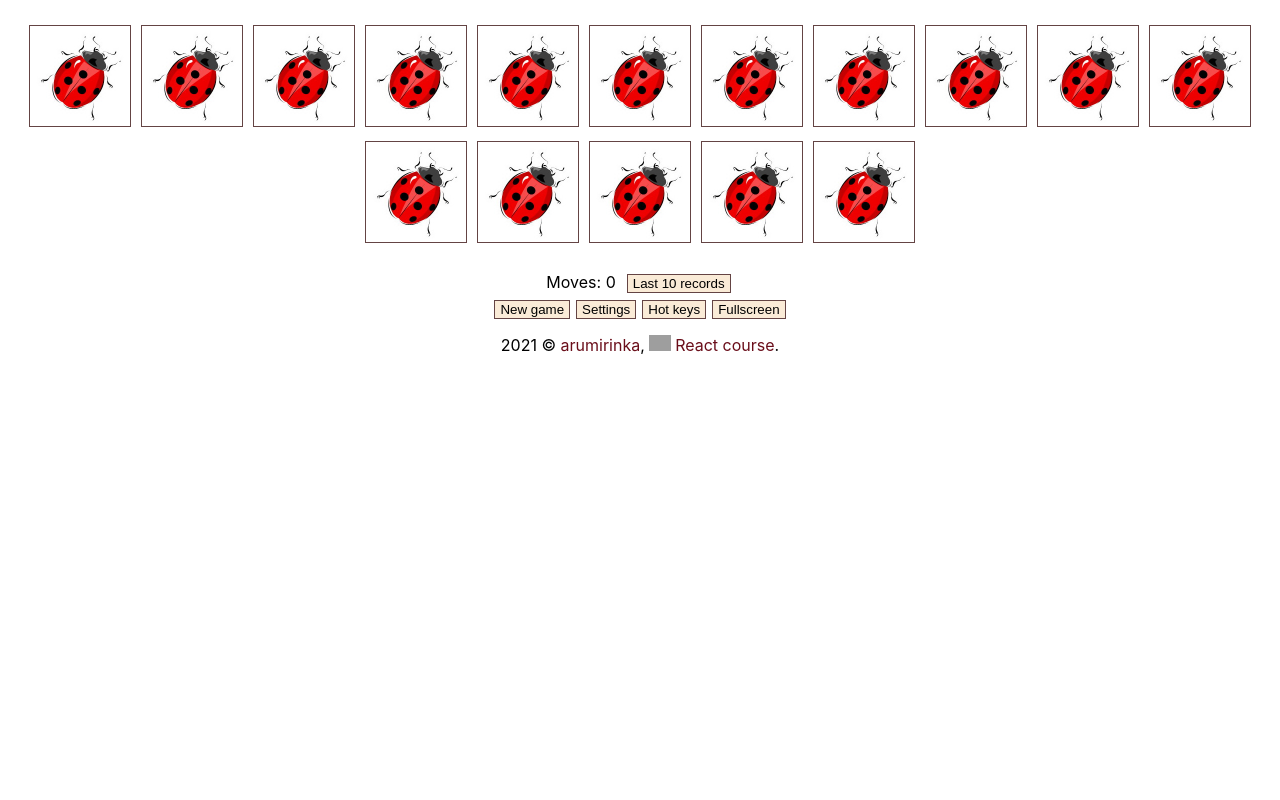
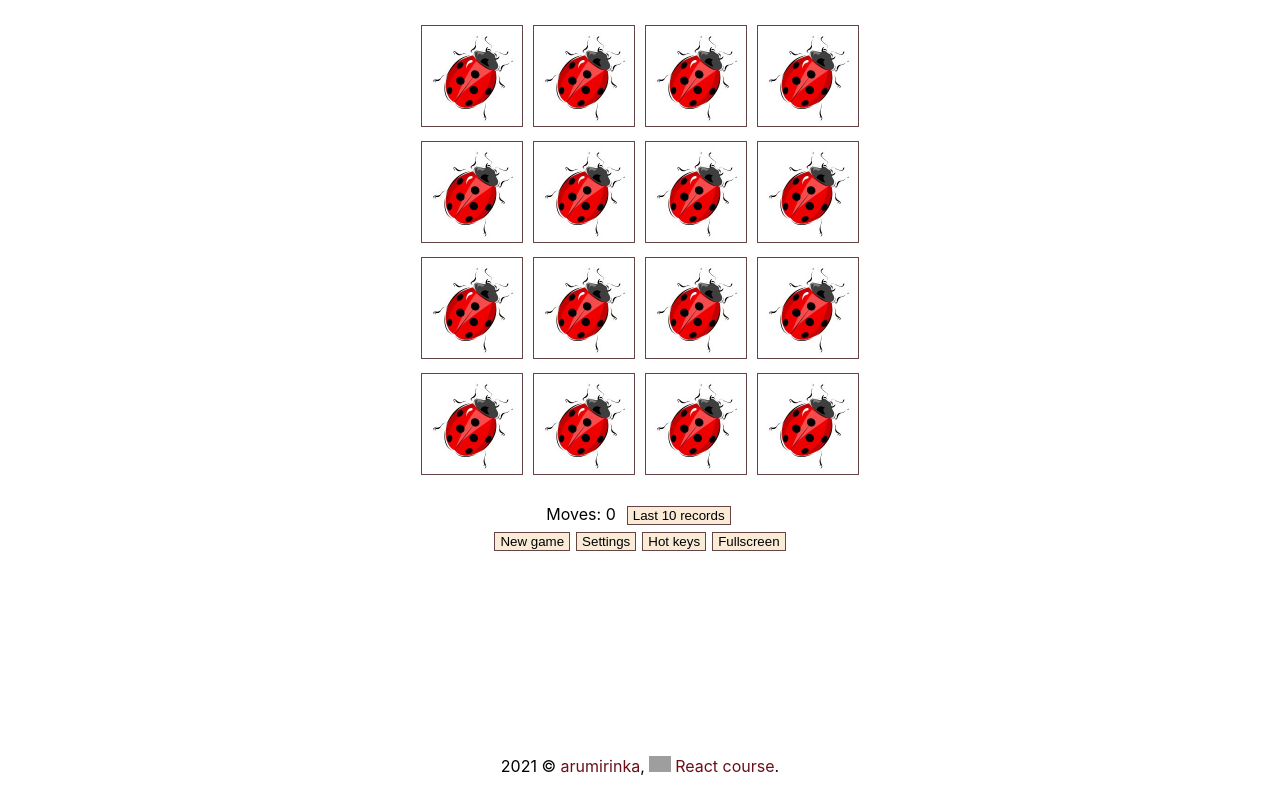
Before and after one commit to arumirinka/react-game, a React (Create React App) app: page / in a window 1280 px wide. Built offline with nearby package versions, Linux system fonts and the light colour scheme; no server answers; grey boxes are pictures that could not be loaded.

Commit message:
feat: add some style changes

```diff
--- a/src/App.css
+++ b/src/App.css
@@ -1,5 +1,14 @@
 .App {
   text-align: center;
+  display: flex;
+  flex-direction: column;
+  min-height: 100vh;
+  max-width: 500px;
+  margin: 0 auto;
+}
+
+.main__wrapper {
+  flex-grow: 1;
 }
 
 .dark-overlay--enabled {
--- a/src/App.jsx
+++ b/src/App.jsx
@@ -227,8 +227,11 @@ function App() {
     };
   }, []);
 
+  const isDarkOverlayOn = isSettingsOpen || isGameWon || isGameInfoOpen || isRecordsOpen;
+
   return (
     <div className="App">
+      <div className="main__wrapper">
         {isSettingsOpen ? (
           <Settings
             changeBackStyle={changeBackStyle}
@@ -248,10 +251,19 @@ function App() {
             changeSoundsVolume={changeSoundsVolume}
           />
         ) : null}
-      {isGameWon ? <Message moves={movesCounter} /> : null}
-      {isGameInfoOpen ? <GameInfo toggleGameInfo={toggleGameInfo} /> : null}
-      {isRecordsOpen ? <Records toggleRecords={toggleRecords} records={records} /> : null}
-      <div className={`${isSettingsOpen || isGameWon || isGameInfoOpen || isRecordsOpen ? 'dark-overlay--enabled' : 'dark-overlay'}`}>
+        {isGameWon ? (
+          <Message moves={movesCounter} />
+        ) : null}
+        {isGameInfoOpen ? (
+          <GameInfo toggleGameInfo={toggleGameInfo} />
+        ) : null}
+        {isRecordsOpen ? (
+          <Records
+            toggleRecords={toggleRecords}
+            records={records}
+          />
+        ) : null}
+        <div className={`${isDarkOverlayOn ? 'dark-overlay--enabled' : 'dark-overlay'}`}>
           <Board
             cardsArray={cardsArray}
             flippedPair={flippedPair}
@@ -297,6 +309,7 @@ function App() {
             {isFullscreen ? 'Exit fullscreen' : 'Fullscreen'}
           </button>
         </div>
+      </div>
       <Footer />
     </div>
   );
--- a/src/components/GameInfo/gameInfo.css
+++ b/src/components/GameInfo/gameInfo.css
@@ -3,6 +3,8 @@
   z-index: 9;
   left: 0;
   right: 0;
+  max-width: 460px;
+  margin: 20px auto;
   padding: 0px 20px 20px;
   background: #faebd7;
 }
--- a/src/components/Message/message.css
+++ b/src/components/Message/message.css
@@ -3,6 +3,8 @@
   z-index: 8;
   left: 0;
   right: 0;
+  max-width: 460px;
+  margin: 20px auto;
   padding: 4px 20px;
   background: #faebd7;
 }
--- a/src/components/Settings/settings.css
+++ b/src/components/Settings/settings.css
@@ -3,6 +3,8 @@
   z-index: 10;
   left: 0;
   right: 0;
+  max-width: 460px;
+  margin: 20px auto;
   padding: 0 20px 20px;
   background: #faebd7;
 }
```
Lines whose indentation alone changed are shown as unchanged.
